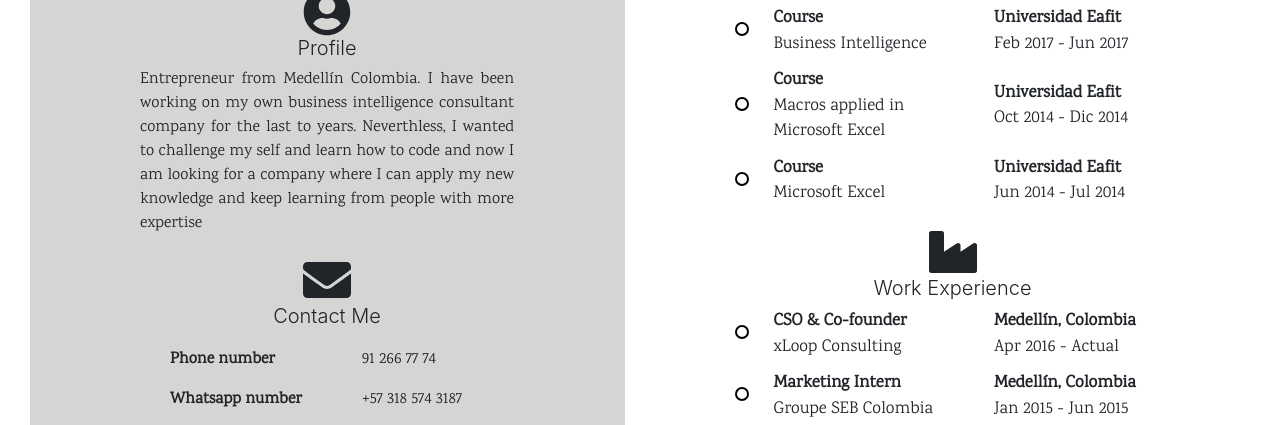
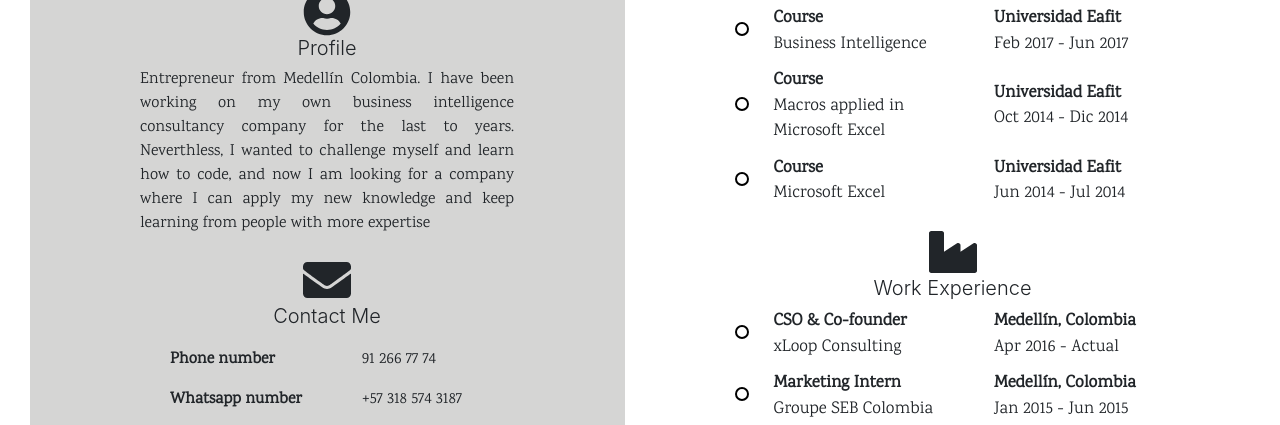
Before and after one commit to dlopezg3/cv, a plain HTML site: page index.html in a window 1280 px wide. Shown: the part 334-759 px from the top of the page. Drawn offline with nearby package versions, Linux system fonts and the light colour scheme.

Commit message:
consultancy!

```diff
--- a/index.html
+++ b/index.html
@@ -42,7 +42,7 @@
                 Profile
               </h4>
               <div class="section-text">
-                <p class="text-justify" > Entrepreneur from Medellín Colombia. I have been working on my own business intelligence consultant company for the last to years. Neverthless, I wanted to challenge my self and learn how to code and now I am looking for a company where I can apply my new knowledge and keep learning from people with more expertise  </p>
+                <p class="text-justify" > Entrepreneur from Medellín Colombia. I have been working on my own business intelligence consultancy company for the last to years. Neverthless, I wanted to challenge myself and learn how to code, and now I am looking for a company where I can apply my new knowledge and keep learning from people with more expertise  </p>
               </div>
             </div>
 
```
